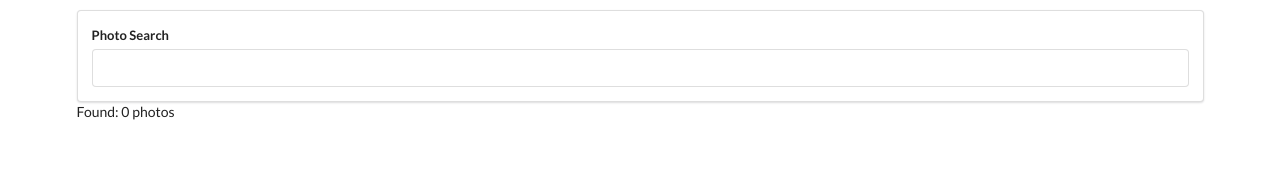
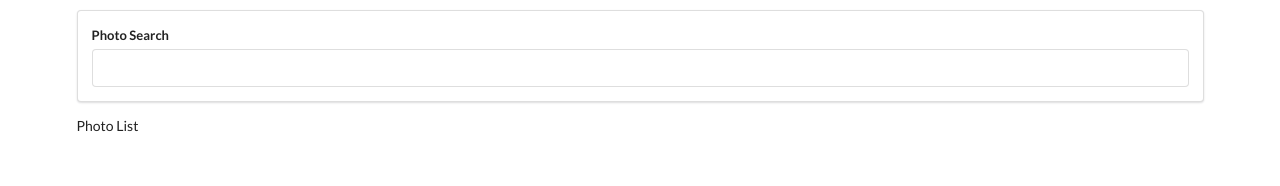
Before and after one commit to mekowalski/react-photos-app, a React (Create React App) app: page / in a window 1280 px wide. Shown: the top 186 px of the page. Built offline with nearby package versions, Linux system fonts and the light colour scheme.

Commit message:
import PhotoList, call it in App render() and pass PROPs

```diff
--- a/src/components/App.js
+++ b/src/components/App.js
@@ -1,12 +1,11 @@
 import React from 'react';
 import unsplash from '../api/unsplash';
 import SearchBar from './SearchBar';
+import PhotoList from './PhotoList';
 
 class App extends React.Component {
   state = { photos: [] };
 
-  //Contains a lot of Axios code and network request
-  //App Component should not be responsible for this configuration
   onSearchSubmit = async term => {
     const response = await unsplash
     .get('/search/photos', {
@@ -19,7 +18,7 @@ class App extends React.Component {
     return (
       <div className='ui container' style={{marginTop: '10px'}}>
         <SearchBar onSubmit={this.onSearchSubmit}/>
-        Found: {this.state.photos.length} photos
+        <PhotoList photos={this.state.photos} />
       </div>
     );
   }
--- a/src/components/PhotoList.js
+++ b/src/components/PhotoList.js
@@ -1,6 +1,7 @@
 import React from 'react';
 
-const PhotoList = () => {
+const PhotoList = props => {
+  console.log(props.photos)
   return <div>Photo List</div>
 }
 
```
Also changed, not shown: 1 other file (tests, documents, lock files or other folders).
